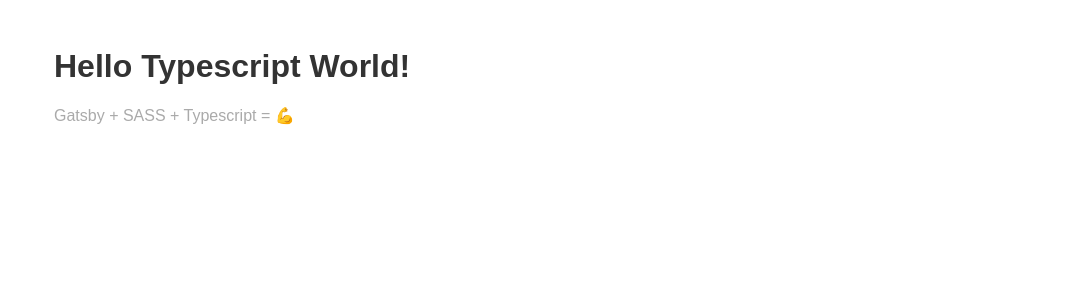
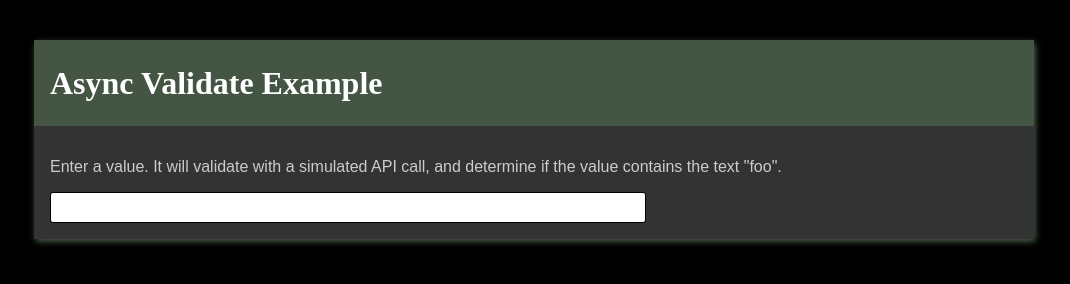
Before and after one commit to trey-miller/async-validate-example, a Gatsby site: page / in a window 1280 px wide. Shown: the whole page, without its empty margins (106-1176 px from the left). Built offline with nearby package versions, Linux system fonts and the light colour scheme; Gatsby itself is replaced by a stand-in of ours.

Commit message:
Initial implementation of ValidatedInput

```diff
--- a/gatsby-config.js
+++ b/gatsby-config.js
@@ -1,7 +1,7 @@
 module.exports = {
   siteMetadata: {
-    name: `Hello Typescript World!`,
-    tagline: `Gatsby + SASS + Typescript = 💪`
+    name: `Async Validate Example`,
+    tagline: `Using React Hooks to asynchronously validate your inputs`
   },
   plugins: [
     `gatsby-plugin-sass`,
--- /dev/null
+++ b/src/components/ValidatedInput.tsx
@@ -0,0 +1,51 @@
+import React, { useState, useEffect, useCallback } from 'react';
+
+export type ValidateFunction = (value: string) => Promise<string | null>;
+
+export interface IValidatedInputProps {
+    validate: ValidateFunction;
+}
+
+export function ValidatedInput({ validate }: IValidatedInputProps): JSX.Element {
+    const [value, setValue] = useState<string | null>(null);
+    const [error, setError] = useState<string | null>(null);
+    const [isChecking, setIsChecking] = useState(false);
+
+    useEffect(() => {
+        let isChanged = false;
+        (async () => {
+            if (value === null) {
+                return;
+            }
+            setIsChecking(true);
+            const error = await validate(value);
+            if (!isChanged) {
+                setIsChecking(false);
+                setError(error);
+            }
+        })();
+        return () => { isChanged = true; };
+    }, [validate, value]);
+
+    const onChange = useCallback(async (e: React.ChangeEvent<HTMLInputElement>) => {
+        setValue(e.target.value);
+    }, [validate, value]);
+
+    return (
+        <>
+            <input
+                style={{ border: (!isChecking && error) ? '1px solid #f33' : '1px solid currentColor' }}
+                value={value || ''}
+                onChange={onChange}
+            />
+            {isChecking
+                ? <div>{`checking value "${value}"...`}</div>
+                : error
+                    ? <div style={{ color: '#f33' }}>{error}</div>
+                    : value !== null
+                        ? <div>You're good.</div>
+                        : null
+            }
+        </>
+    );
+}
--- a/src/pages/Index.module.scss
+++ b/src/pages/Index.module.scss
@@ -1,13 +1,29 @@
+body {
+	background: black;
+	color: #eee;
+	padding: 1rem;
+}
+main {
+	background: #333;
+	box-shadow: 0.1rem 0.2rem 0.42rem rgba(200, 255, 200, 0.42);
+	font-family: sans-serif;
+	max-width: (1000rem/16);
+	margin: 1rem auto;
+}
+header {
+	background: #454;
+	color: white;
+	font-family: serif;
+	padding: 0.2rem 1rem;
+}
+
+input {
+	border-radius: 3px;
+	padding: 0.42rem;
+	width: 60%;
+}
+
 .Container {
-  max-width: 60rem;
-  margin: 3rem auto 0;
-  font-family: sans-serif;
-
-  h1 {
-    color: #333;
-  }
-
-  p {
-    color: #aaa;
-  }
+	color: #ccc;
+	padding: 1rem;
 }
--- a/src/pages/index.tsx
+++ b/src/pages/index.tsx
@@ -1,6 +1,7 @@
 import { graphql } from 'gatsby';
 import * as React from 'react';
 import * as styles from './Index.module.scss';
+import { ValidatedInput } from '../components/ValidatedInput';
 
 interface IndexPageProps {
   data: {
@@ -24,6 +25,17 @@ export const indexPageQuery = graphql`
   }
 `;
 
+function validate(value: string): Promise<string | null> {
+  return new Promise(resolve => {
+      setTimeout(() => {
+          if (value && value.indexOf('foo') >= 0) {
+              resolve(null);
+          }
+          resolve('Value does not contain foo.');
+      }, 1000);
+  });
+}
+
 export default class IndexPage extends React.Component<IndexPageProps, {}> {
 
   public render() {
@@ -33,10 +45,18 @@ export default class IndexPage extends React.Component<IndexPageProps, {}> {
     } = this.props.data.site.siteMetadata;
 
     return (
-      <div className={styles.Container}>
-        <h1>{name}</h1>
-        <p>{tagline}</p>
-      </div>
+      <>
+        <main>
+          <header>
+            <h1>{name}</h1>
+            {/* <p>{tagline}</p> */}
+          </header>
+          <div className={styles.Container}>
+            <p>Enter a value. It will validate with a simulated API call, and determine if the value contains the text "foo".</p>
+            <ValidatedInput validate={validate} />
+          </div>
+        </main>
+      </>
     );
   }
 }
```
Also changed, not shown: README.md.
